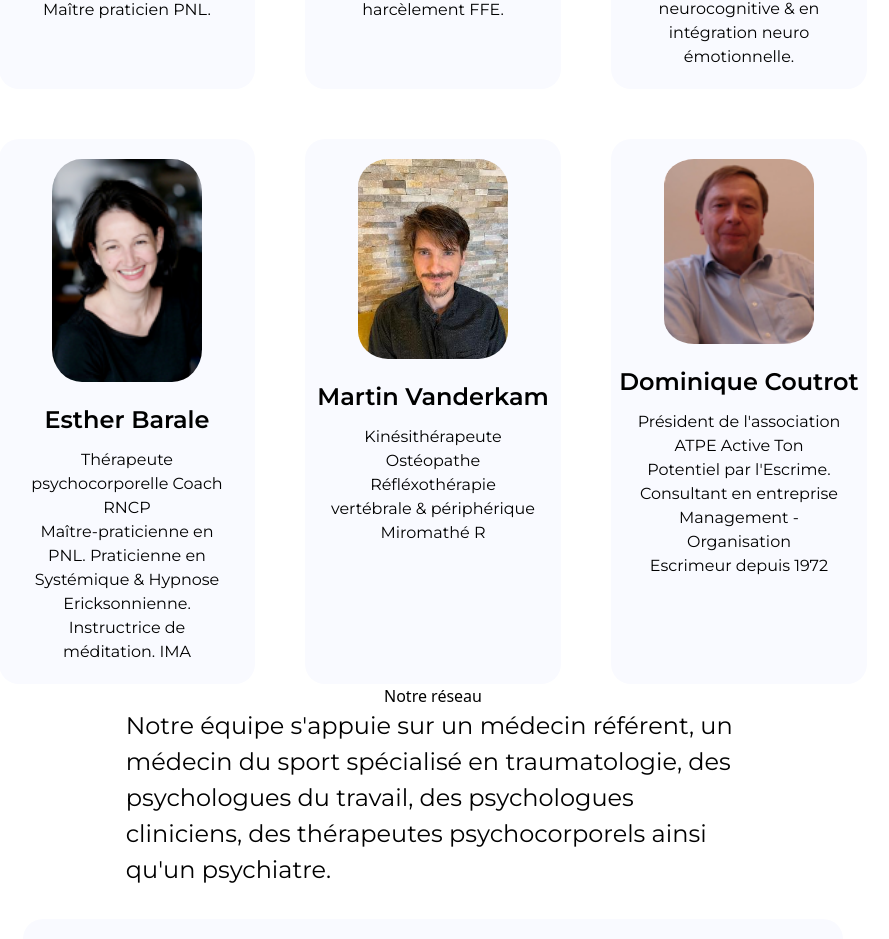
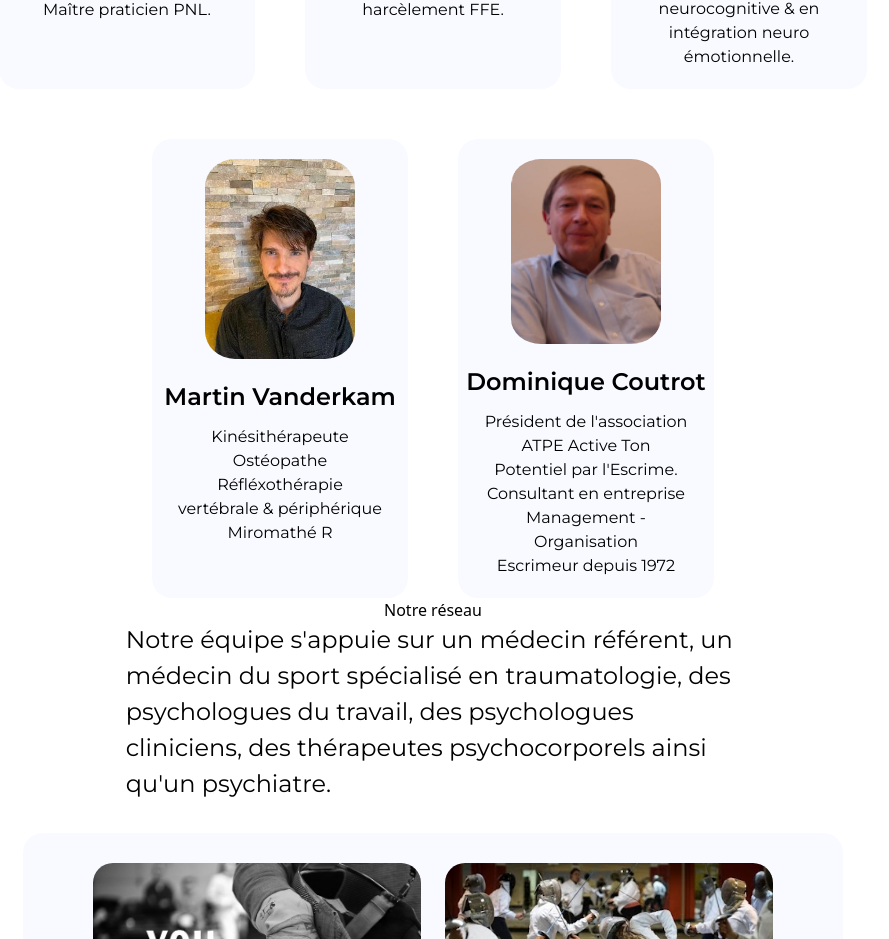
Before and after one commit to Matsuel/ATPE, a Next.js app: page /apropos in a window 1280 px wide. Shown: the part 1175-2114 px from the top of the page, without its empty margins (207-1096 px from the left). Built offline with nearby package versions, Linux system fonts and the light colour scheme.

Commit message:
edit coordinates

```diff
--- a/src/datas/members.ts
+++ b/src/datas/members.ts
@@ -32,14 +32,6 @@ const Membres : MembreProps[] = [
         ]
     },
     {
-        picture: require('@/assets/esther-barale.png'),
-        name: "Esther Barale",
-        roles: [
-            "Thérapeute psychocorporelle Coach RNCP",
-            "Maître-praticienne en PNL. Praticienne en Systémique & Hypnose Ericksonnienne. Instructrice de méditation. IMA"
-        ]
-    },
-    {
         picture: require('@/assets/martin.jpg'),
         name: "Martin Vanderkam",
         roles: [
```
